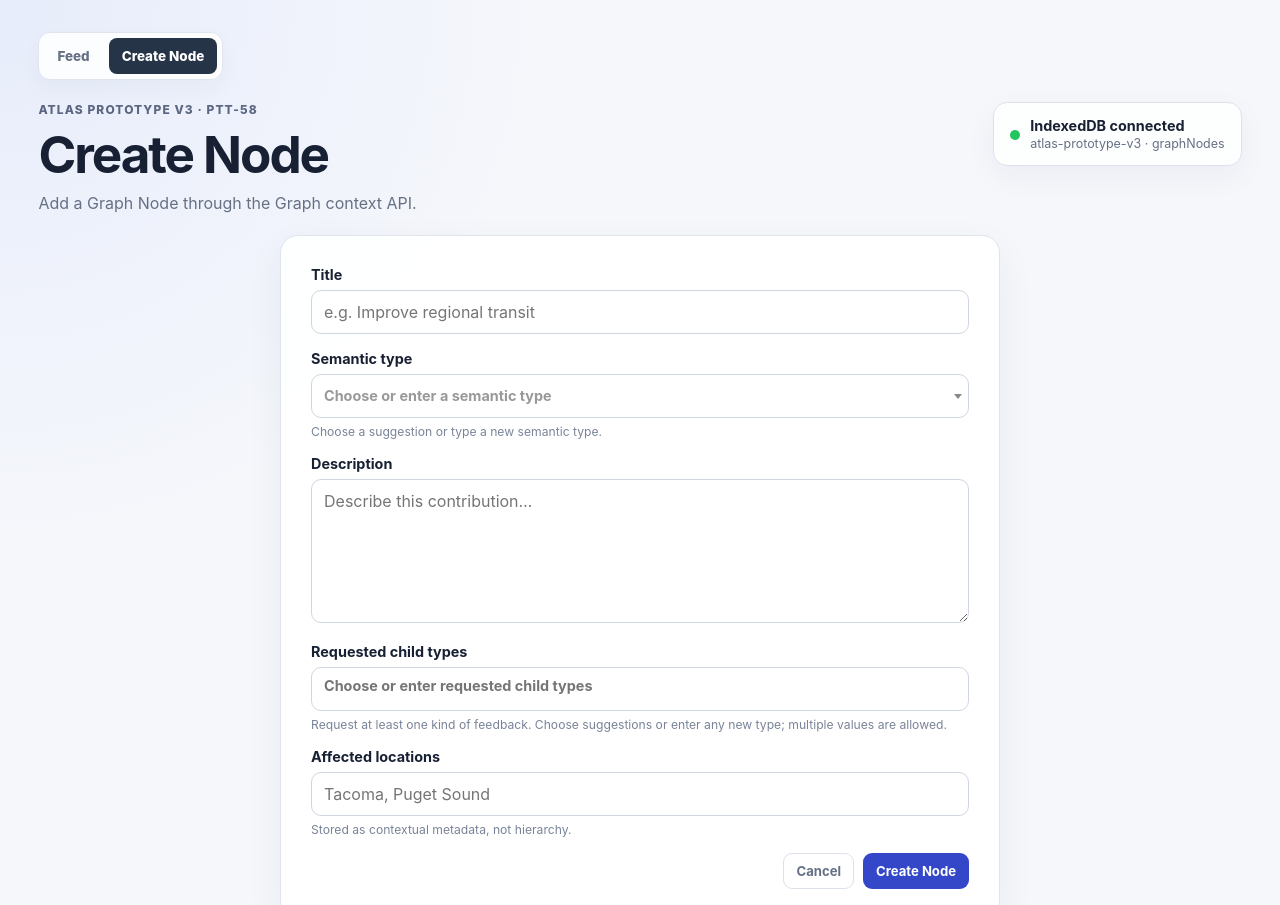
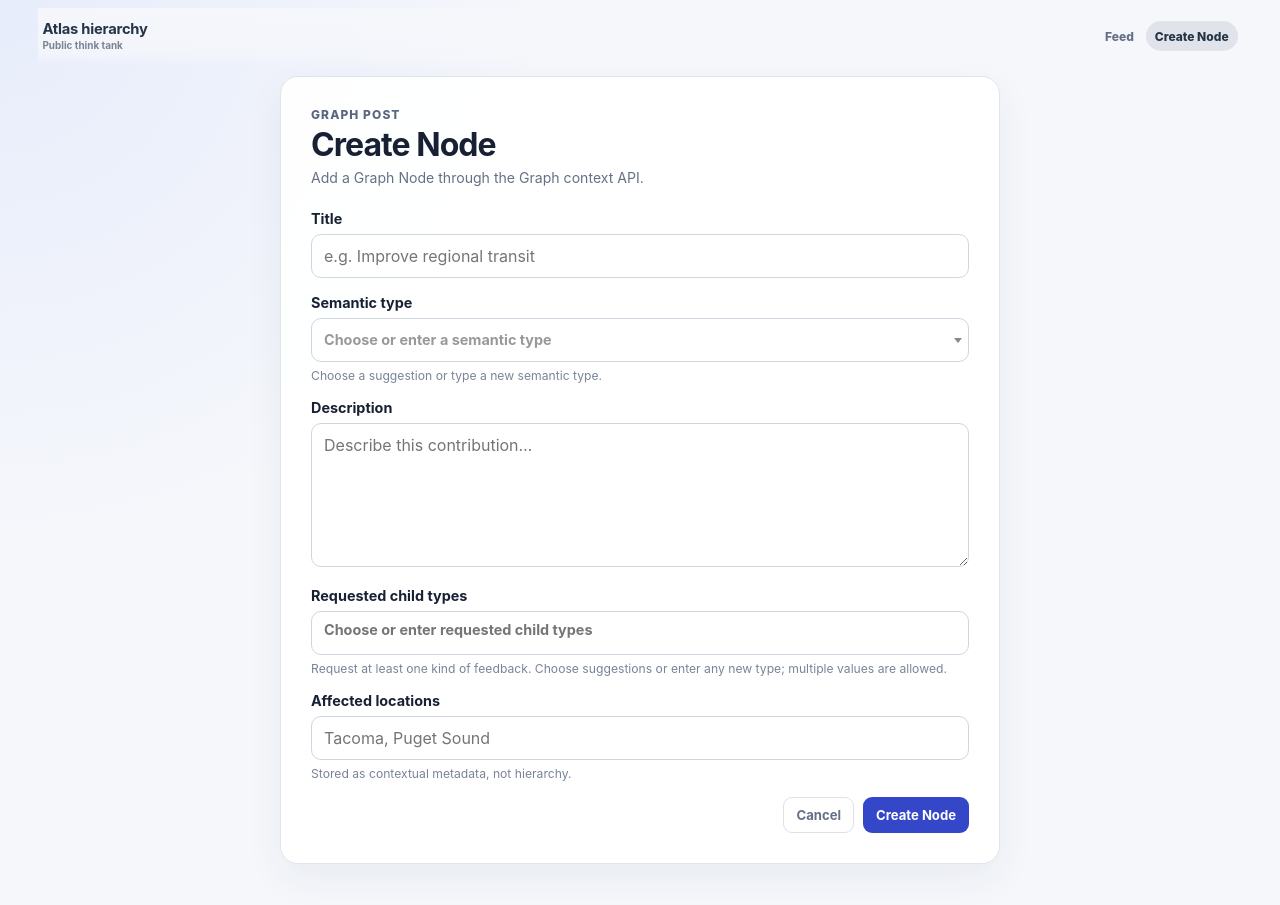
Before and after one commit to williamowen65/atlas-prototype-v3, a website: page create.html in a window 1280 px wide. Shown: the top 905 px of the page. Drawn offline with nearby package versions, Linux system fonts and the light colour scheme.

Commit message:
PTT-58 Apply shared header to Create page

```diff
--- a/create.html
+++ b/create.html
@@ -7,36 +7,43 @@
   <link rel="stylesheet" href="https://cdn.jsdelivr.net/npm/select2@4.0.13/dist/css/select2.min.css" />
   <link id="app-styles" rel="stylesheet" href="./styles.css" />
   <link id="page-styles" rel="stylesheet" href="./page-layout.css" />
+  <link id="site-header-styles" rel="stylesheet" href="./site-header.css" />
   <script>
     const previewVersion = Date.now();
     document.querySelector("#app-styles").href = `./styles.css?preview=${previewVersion}`;
     document.querySelector("#page-styles").href = `./page-layout.css?preview=${previewVersion}`;
+    document.querySelector("#site-header-styles").href = `./site-header.css?preview=${previewVersion}`;
   </script>
 </head>
 <body>
-  <main class="app-shell">
-    <nav class="app-nav feed-nav" aria-label="Graph navigation">
+  <main class="app-shell create-app-shell">
+    <header class="site-toolbar-shell">
+      <a class="site-toolbar-title" href="./index.html" aria-label="Atlas feed">
+        <strong>Atlas hierarchy</strong>
+        <span>Public think tank</span>
+      </a>
+      <nav class="app-nav" aria-label="Atlas navigation">
         <a class="app-nav-link" href="./index.html">Feed</a>
         <a class="app-nav-link active" href="./create.html" aria-current="page">Create Node</a>
       </nav>
+    </header>
 
-    <header class="page-header compact-page-header">
-      <div>
-        <p class="eyebrow">Atlas Prototype V3 · PTT-58</p>
-        <h1 id="page-title">Create Node</h1>
-        <p id="page-lede" class="lede">Add a Graph Node through the Graph context API.</p>
-      </div>
-      <div class="storage-card" aria-live="polite">
+    <div class="storage-card page-storage-state" aria-live="polite" hidden>
       <span class="status-dot" aria-hidden="true"></span>
       <div>
         <strong id="storage-status">Connecting to IndexedDB…</strong>
         <span id="storage-detail">Local browser persistence</span>
       </div>
     </div>
-    </header>
 
     <section class="create-workspace">
       <article class="panel create-panel">
+        <div class="create-panel-heading">
+          <p class="eyebrow">Graph post</p>
+          <h1 id="page-title">Create Node</h1>
+          <p id="page-lede" class="lede">Add a Graph Node through the Graph context API.</p>
+        </div>
+
         <form id="node-form">
           <input id="node-id" type="hidden" />
 
```
Lines whose indentation alone changed are shown as unchanged.
